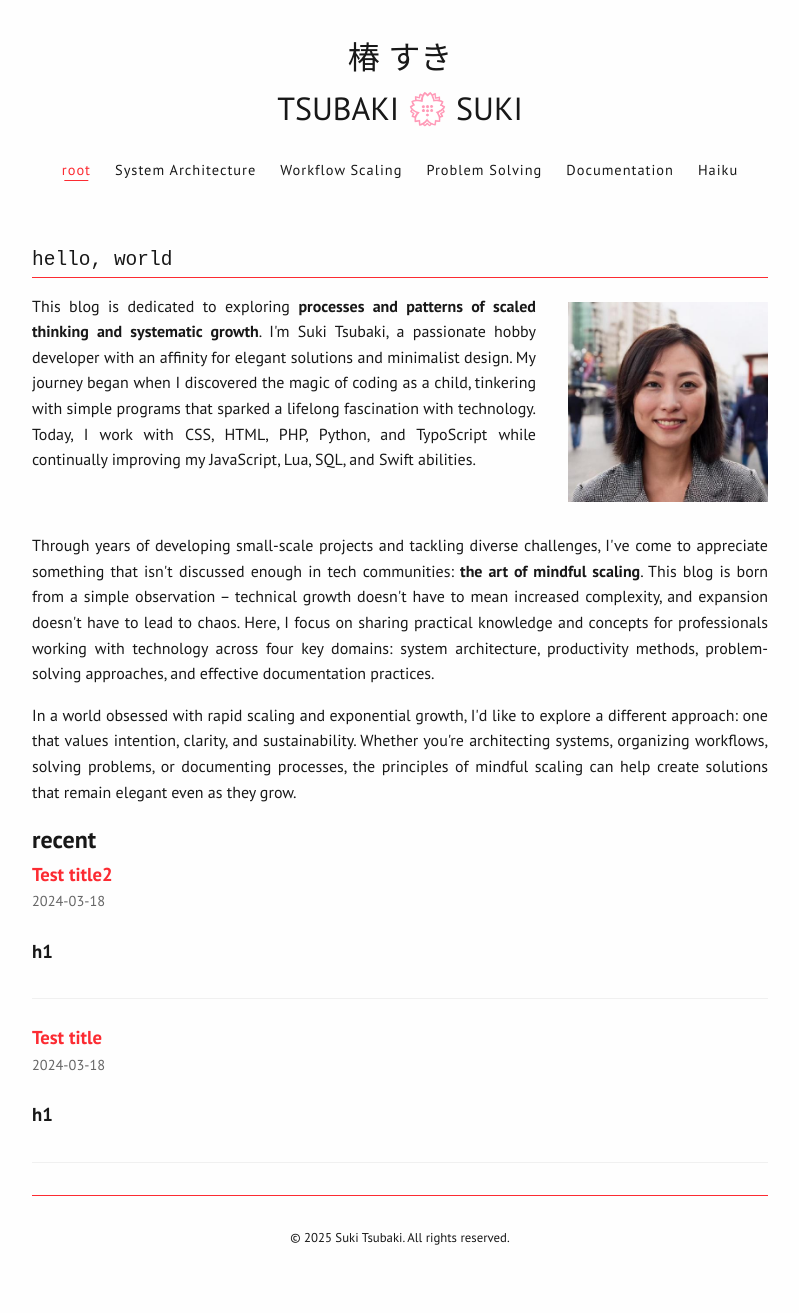
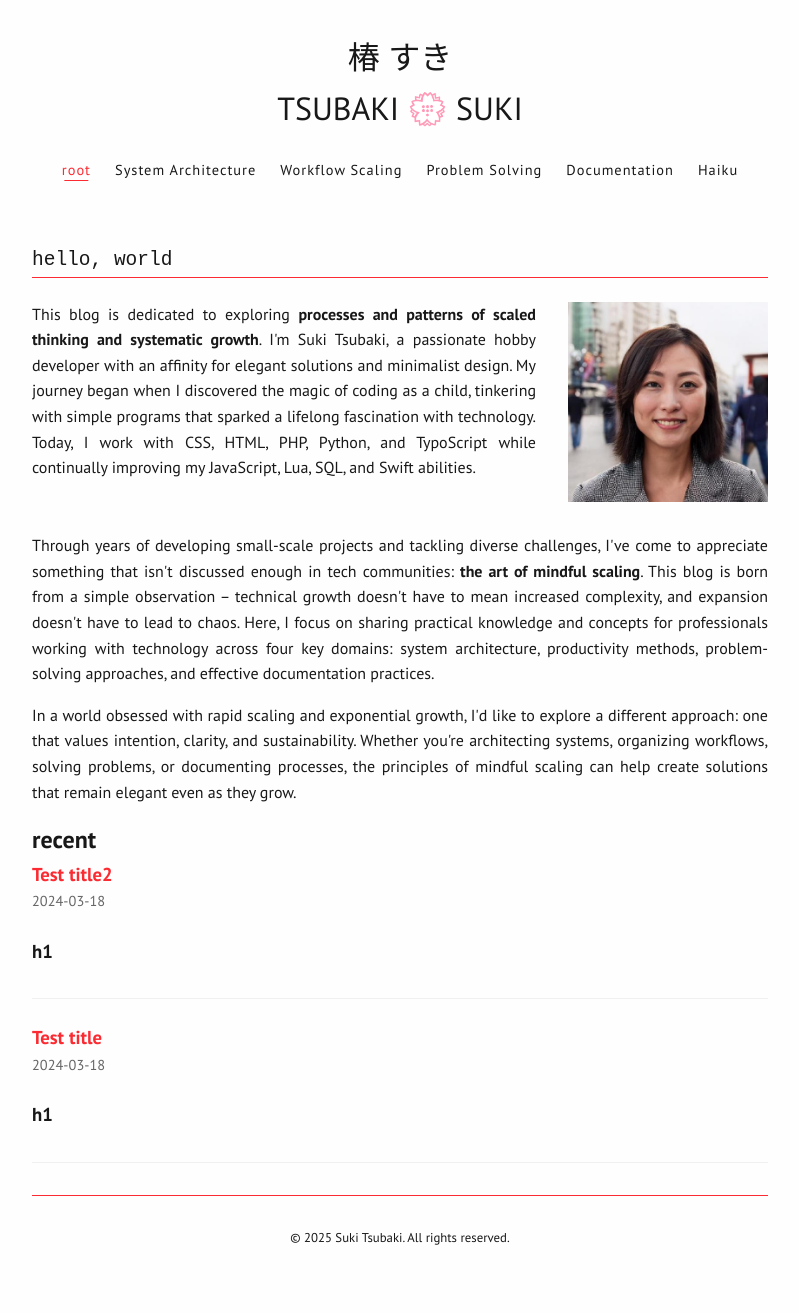
Before and after one commit to sukitsubaki/sukitsubaki.github.io, a Jekyll site: the page built from index.html, in a window 1280 px wide. Shown: the whole page, without its empty margins (240-1039 px from the left). Built offline with Jekyll 4.4.1, drawn with Linux system fonts in a browser that asks for light colours.

Commit message:
Update index.html

```diff
--- a/index.html
+++ b/index.html
@@ -8,7 +8,7 @@ title: Home
         <h1>hello, world</h1>
         <div class="about-me">
             <div class="about-me-text">
-                <p style="margin: 0">
+                <p style="margin: 0.5rem 0">
                     This blog is dedicated to exploring <strong>processes and patterns of scaled thinking and systematic growth</strong>. I'm Suki Tsubaki, a passionate hobby developer with an affinity for elegant solutions and minimalist design. My journey began when I discovered the magic of coding as a child, tinkering with simple programs that sparked a lifelong fascination with technology. Today, I work with CSS, HTML, PHP, Python, and TypoScript while continually improving my JavaScript, Lua, SQL, and Swift abilities.
                 </p>
             </div>
```
